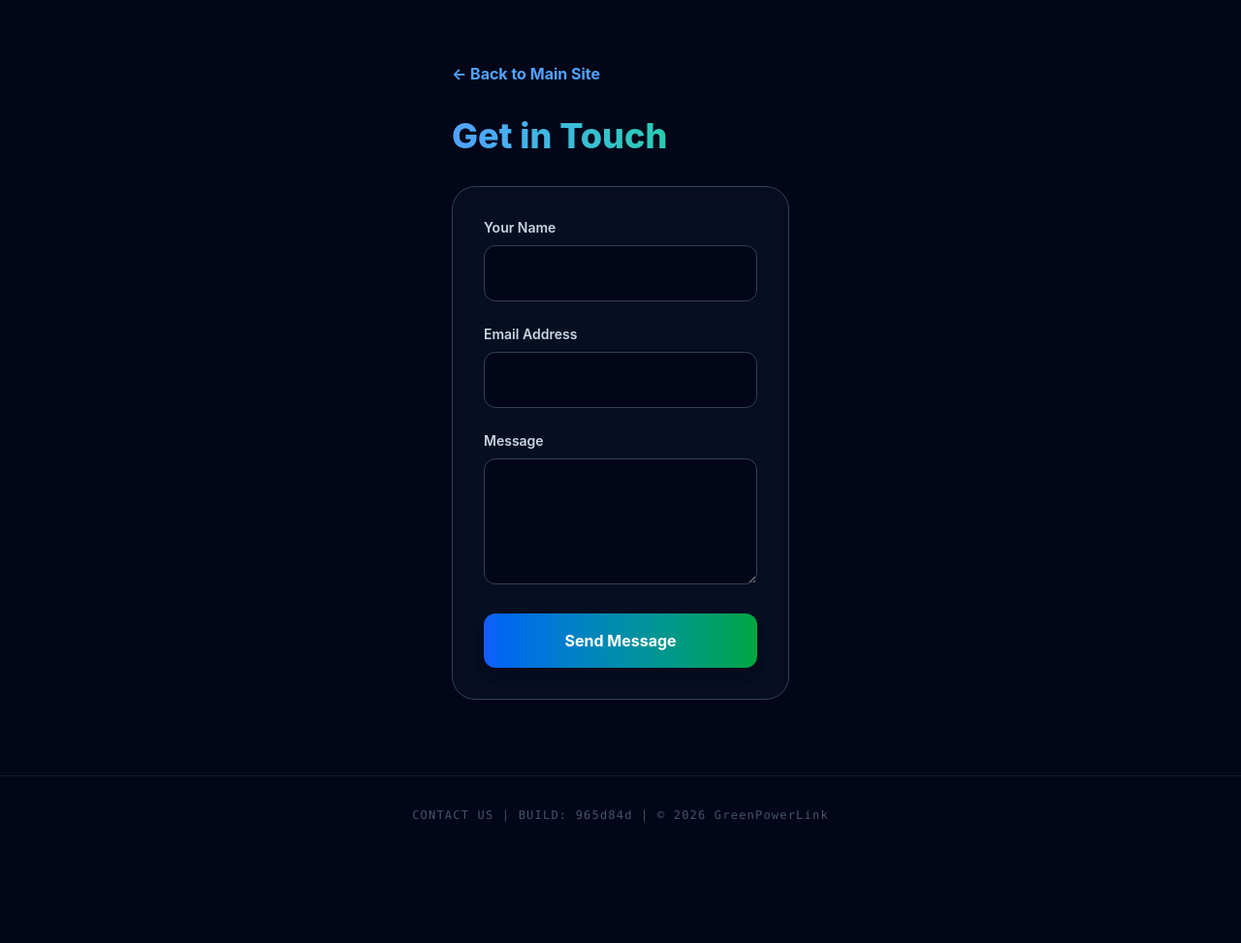
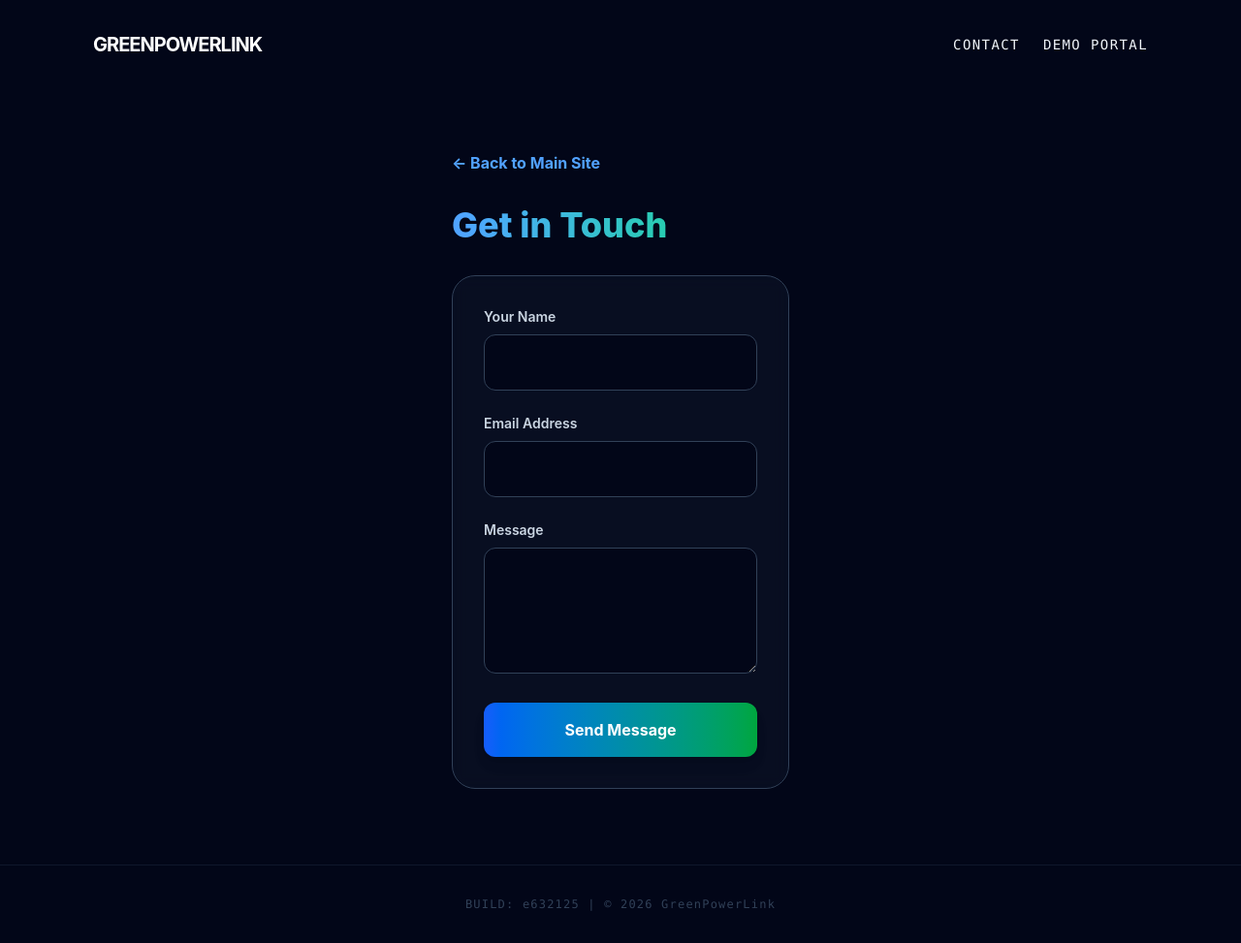
Before and after one commit to mjbejaranob/greenpowerlink, an Astro site: page /contact in a window 1280 px wide. Shown: the whole page at 97% size. Before the commit the page ends 881 px from the top, so only its background shows below. Built offline with nearby package versions, Linux system fonts and the light colour scheme; Astro itself is replaced by a stand-in of ours.

Commit message:
Phase 4: Move Contact link to main nav and fix Formspree submission

```diff
--- a/src/layouts/Layout.astro
+++ b/src/layouts/Layout.astro
@@ -27,9 +27,15 @@ try {
 		<title>{title}</title>
 	</head>
 	<body class="bg-slate-950 text-slate-100 min-h-screen flex flex-col">
+		<nav class="p-8 max-w-6xl mx-auto w-full flex justify-between items-center">
+			<a href="/" class="text-xl font-bold tracking-tighter text-white hover:text-green-400 transition-colors">GREENPOWERLINK</a>
+			<div class="flex gap-6 font-mono text-sm">
+				<a href="/contact" class="hover:text-blue-400 transition-colors uppercase tracking-widest">Contact</a>
+				<a href="/demo" class="hover:text-blue-400 transition-colors uppercase tracking-widest">Demo Portal</a>
+			</div>
+		</nav>
 		<slot />
-		<footer class="mt-auto text-center p-8 text-slate-600 text-xs tracking-widest font-mono border-t border-slate-900">
-			<a href="/contact" class="hover:text-blue-400 transition-colors">CONTACT US</a> |
+		<footer class="mt-auto text-center p-8 text-slate-700 text-xs tracking-widest font-mono border-t border-slate-900">
 			BUILD: {version.trim()} | © 2026 GreenPowerLink
 		</footer>
 	</body>
--- a/src/pages/contact.astro
+++ b/src/pages/contact.astro
@@ -8,6 +8,7 @@ import Layout from '../layouts/Layout.astro';
     <h1 class="text-4xl font-extrabold mb-8 text-transparent bg-clip-text bg-gradient-to-r from-blue-400 to-green-400">Get in Touch</h1>
 
     <form action="https://formspree.io/f/mnqeolqe" method="POST" class="space-y-6 bg-slate-900/50 p-8 rounded-3xl border border-slate-700 backdrop-blur-sm">
+      <input type="hidden" name="_subject" value="New GreenPowerLink Inquiry" />
       <div>
         <label class="block mb-2 text-sm font-semibold text-slate-300">Your Name</label>
         <input type="text" name="name" required class="w-full bg-slate-950 p-4 rounded-xl border border-slate-700 focus:border-green-500 outline-none transition-all" />
--- a/src/version.txt
+++ b/src/version.txt
@@ -1 +1 @@
-965d84d
+e632125
```
